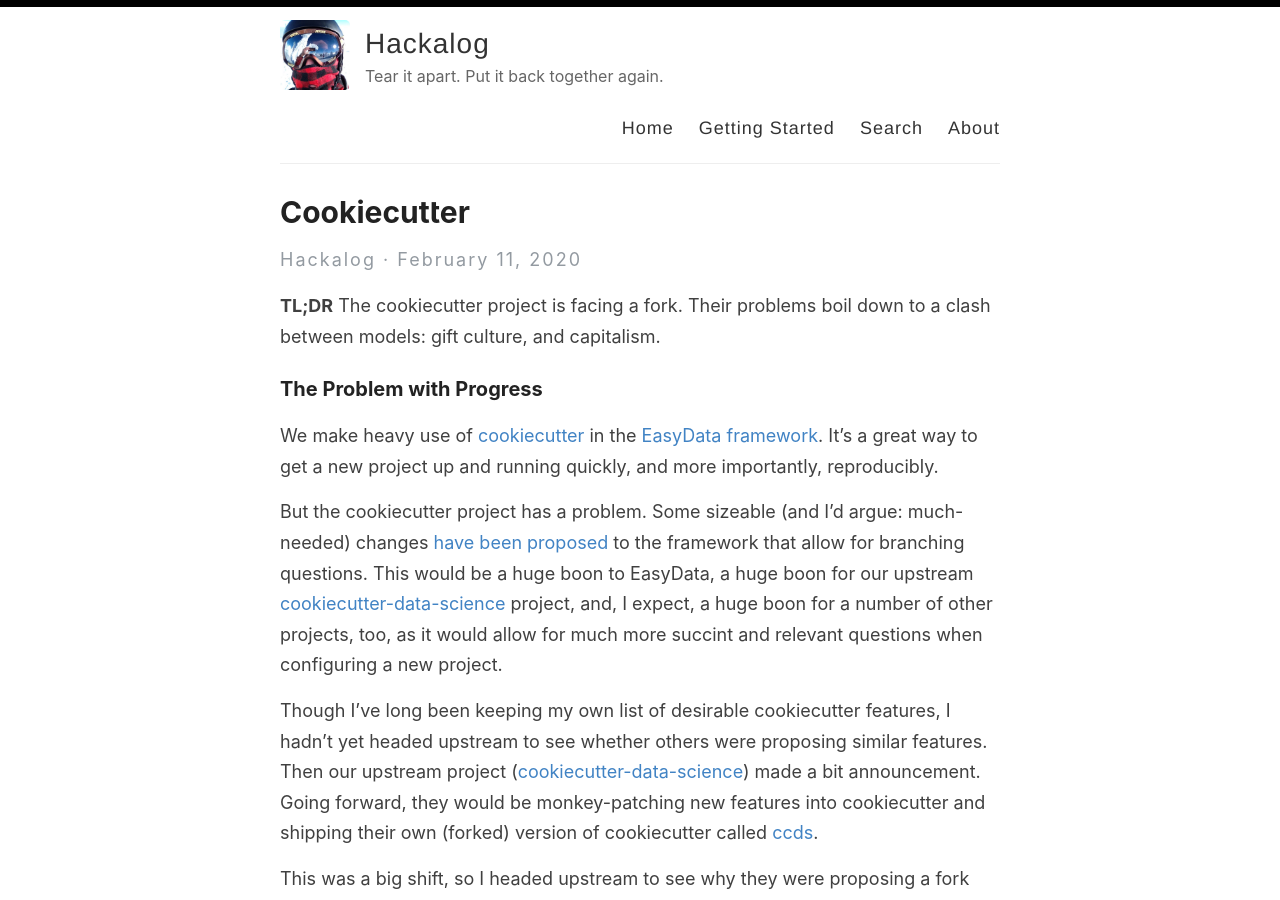
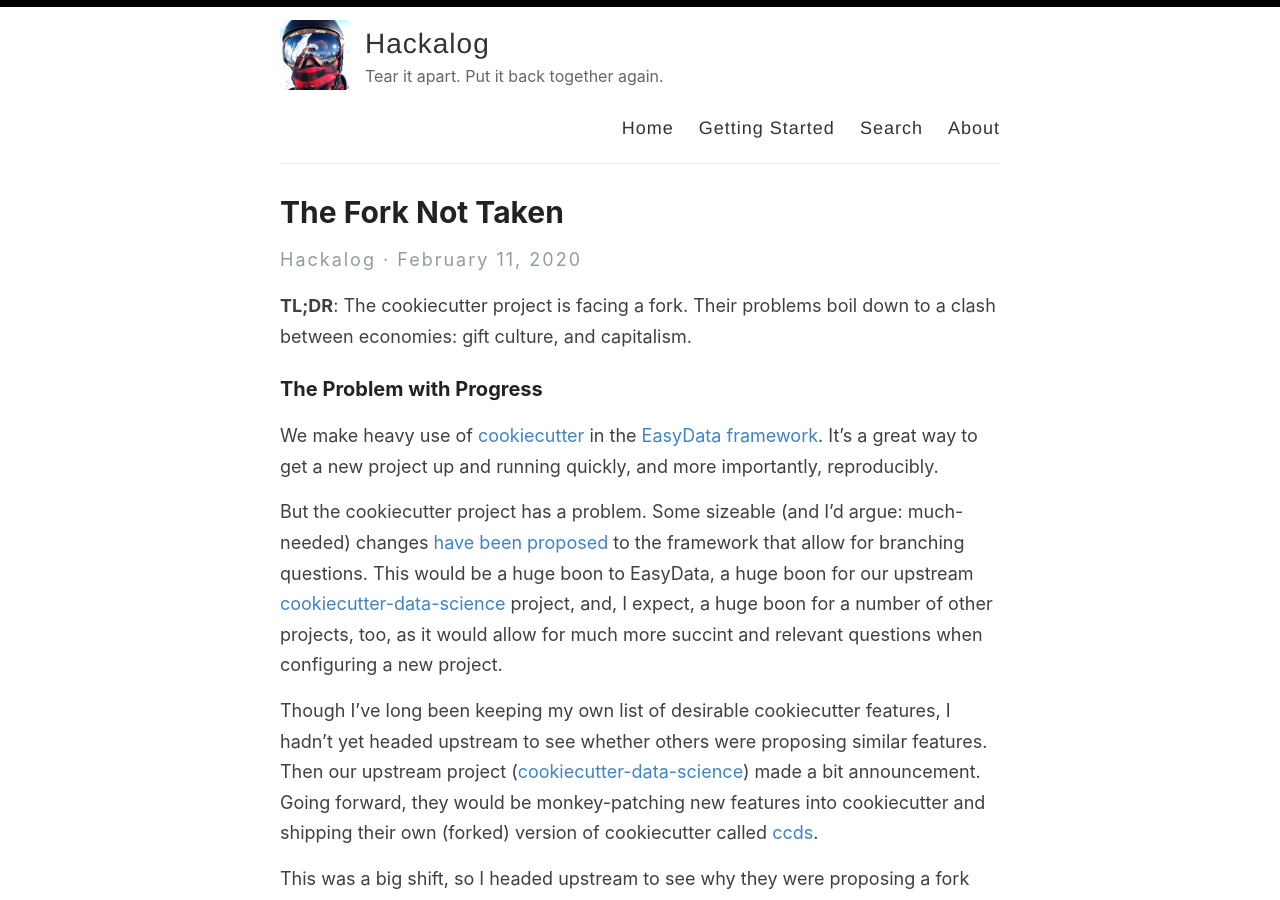
Before and after one commit to hackalog/hackalog.github.io, a Jekyll site: the page built from _posts/2020-02-11-cookiecutter.md, in a window 1280 px wide and 900 px high. Built offline with Jekyll 4.4.1, drawn with Linux system fonts in a browser that asks for light colours.

Commit message:
more header

```diff
--- a/_posts/2020-02-11-cookiecutter.md
+++ b/_posts/2020-02-11-cookiecutter.md
@@ -1,8 +1,9 @@
 ---
 layout: post
+title: The Fork Not Taken
 ---
 
-**TL;DR** The cookiecutter project is facing a fork. Their problems boil down to a clash between models: gift culture, and capitalism.
+**TL;DR**: The cookiecutter project is facing a fork. Their problems boil down to a clash between economies: gift culture, and capitalism.
 
 
 ### The Problem with Progress
```
